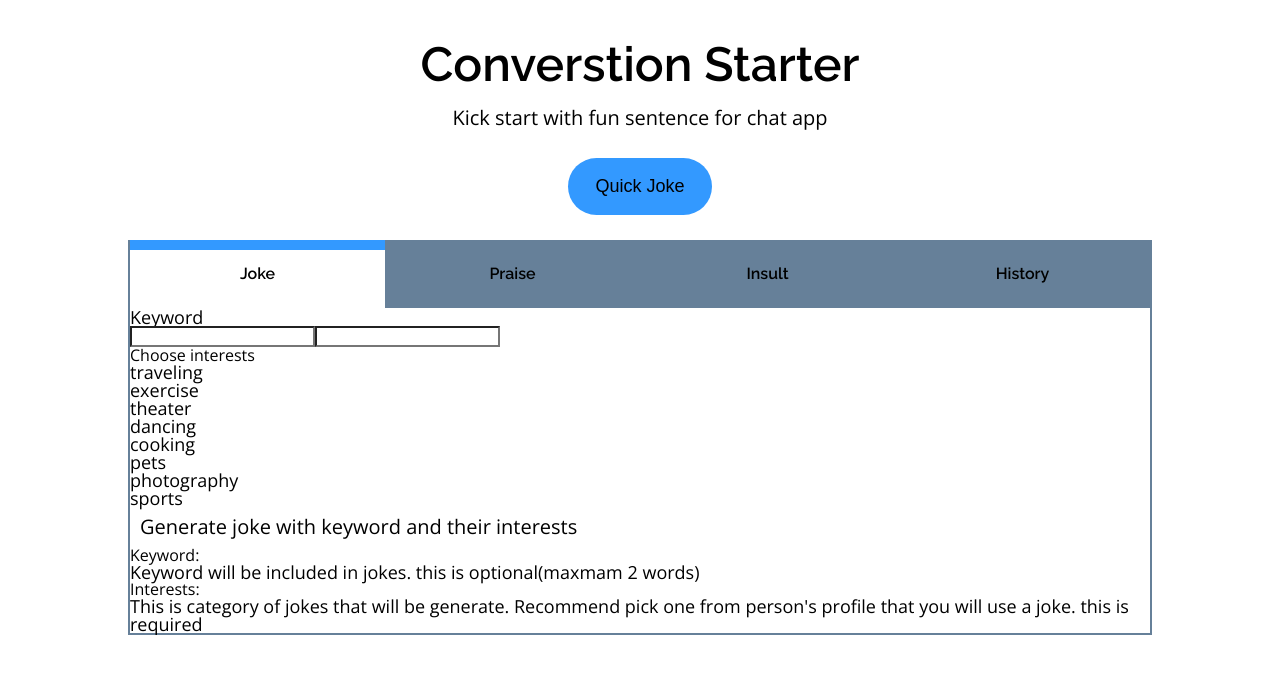
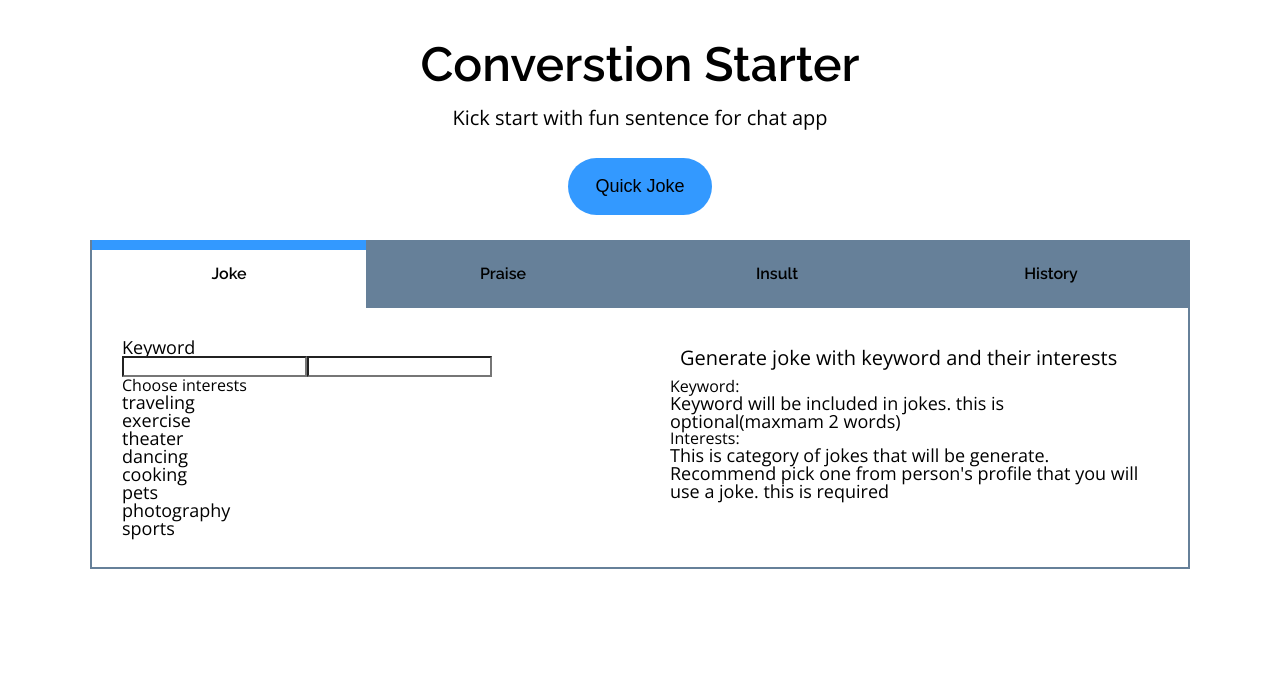
Before and after one commit to Tomo-ja/joke-generator, a React (Create React App) app: page / in a window 1280 px wide. Shown: the top 674 px of the page. Built offline with nearby package versions, Linux system fonts and the light colour scheme.

Commit message:
main content basic structure

```diff
--- a/src/App.scss
+++ b/src/App.scss
@@ -6,6 +6,7 @@
 @use "./Sass/Component/main";
 
 @use "./Sass/Component/header";
+
 .App {
   width: 100vw;
   overflow: hidden;
--- a/src/Component/Insult.tsx
+++ b/src/Component/Insult.tsx
@@ -2,6 +2,16 @@ import React from 'react'
 
 export default function Insult() {
   return (
-	<section>Insult</section>
-  )
-}
+    <section className='MAIN-SECTION'>
+      <form className='MAIN-SECTION__CONTENT'>
+      </form>
+       <div className='MAIN-SECTION__CONTENT'>
+          <h2  className='MAIN-SECTION__CONTENT__TITLE'></h2>
+          <h3 className='MAIN-SECTION__CONTENT__SUBTITLE'></h3>
+          <p className='MAIN-SECTION__CONTENT__P'></p>
+          <h3 className='MAIN-SECTION__CONTENT__SUBTITLE'></h3>
+          <p className='MAIN-SECTION__CONTENT__P'>
+          </p>
+      </div>
+</section>
+)}
--- a/src/Component/JokeWithKeyword.tsx
+++ b/src/Component/JokeWithKeyword.tsx
@@ -3,14 +3,14 @@ import interests from '../Data/interests'
 
 export default function JokeWithKeyword() {
   return (
-	<section>
-		<form>
-			<div className="keyword">
+	<section className='MAIN-SECTION jokes'>
+		<form className='MAIN-SECTION__CONTENT jokes__form'>
+			<div className="jokes__form__keyword">
 				<p>Keyword</p>
 				<input type='text' />
 				<input type="text" />
 			</div>
-			<div>
+			<div className='jokes__form__interests'>
 				<div>Choose interests</div>
 				<div>
 					{ Object.values(interests).map( keyword => (
@@ -19,12 +19,12 @@ export default function JokeWithKeyword() {
 				</div>
 			</div>
 		</form>
-		<div>
-			<h2>Generate joke with keyword and their interests</h2>
-			<h3>Keyword:</h3>
-			<p>Keyword will be included in jokes. this is optional(maxmam 2 words)</p>
-			<h3>Interests:</h3>
-			<p>This is category of jokes that will be generate. Recommend pick one from person's profile that you will use a joke. this is required </p>
+		<div className='MAIN-SECTION__CONTENT jokes__explain'>
+			<h2  className='MAIN-SECTION__CONTENT__TITLE'>Generate joke with keyword and their interests</h2>
+			<h3 className='MAIN-SECTION__CONTENT__SUBTITLE'>Keyword:</h3>
+			<p className='MAIN-SECTION__CONTENT__P'>Keyword will be included in jokes. this is optional(maxmam 2 words)</p>
+			<h3 className='MAIN-SECTION__CONTENT__SUBTITLE'>Interests:</h3>
+			<p className='MAIN-SECTION__CONTENT__P'>This is category of jokes that will be generate. Recommend pick one from person's profile that you will use a joke. this is required </p>
 		</div>
 	</section>
   )
--- a/src/Component/Prise.tsx
+++ b/src/Component/Prise.tsx
@@ -2,6 +2,17 @@ import React from 'react'
 
 export default function Prise() {
   return (
-	<section>Prise</section>
+	<section className='MAIN-SECTION'>
+    	<form className='MAIN-SECTION__CONTENT'>
+		  </form>
+		<div className='MAIN-SECTION__CONTENT'>
+    <h2  className='MAIN-SECTION__CONTENT__TITLE'></h2>
+			<h3 className='MAIN-SECTION__CONTENT__SUBTITLE'></h3>
+			<p className='MAIN-SECTION__CONTENT__P'></p>
+			<h3 className='MAIN-SECTION__CONTENT__SUBTITLE'></h3>
+			<p className='MAIN-SECTION__CONTENT__P'>
+      </p>
+		</div>
+  </section>
   )
 }
--- /dev/null
+++ b/src/Sass/Component/_jokeWithKeyword.scss
@@ -0,0 +1,21 @@
+.jokes{
+	&__form{
+		&__keyword{
+
+		}
+		&__interests{
+
+		}
+	}
+	&__explain{
+		&__title{
+			padding-left: 0;
+		}
+		&__subTitle{
+
+		}
+		&__P{
+
+		}
+	}
+}
--- a/src/Sass/Component/_main.scss
+++ b/src/Sass/Component/_main.scss
@@ -1,8 +1,9 @@
 @use "./tabbar";
+@use "./jokeWithKeyword";
 
 .main {
   max-width: 1100px;
-  width: 80vw;
+  width: 90vw;
   margin-inline: auto;
   border: 2.5px solid hsla(210, 20%, 50%, 1);
   border-top: none;
--- a/src/Sass/_config.scss
+++ b/src/Sass/_config.scss
@@ -1,5 +1,6 @@
 // google font raleway 200 with italic, 400, 600
 // google font open sans 400,600
+@use "./variable" as *;
 @import url("https://fonts.googleapis.com/css2?family=Open+Sans:wght@400;600&family=Raleway:ital,wght@0,400;0,600;1,200&display=swap");
 
 body {
@@ -27,3 +28,18 @@ img {
   font-family: "Raleway", sans-serif;
   font-weight: 600;
 }
+.MAIN-SECTION{
+  display: flex;
+
+  @include mobile{
+    flex-direction: column;
+  }
+  &__CONTENT{
+    width: 50%;
+    padding: 30px;
+
+    @include mobile{
+      width: 100%;
+    }
+  }
+}
--- a/src/Sass/_variable.scss
+++ b/src/Sass/_variable.scss
@@ -11,3 +11,9 @@
     color: #fff;
   }
 }
+
+@mixin mobile(){
+  @media (max-width: 740px) {
+    @content
+  }
+}
```
